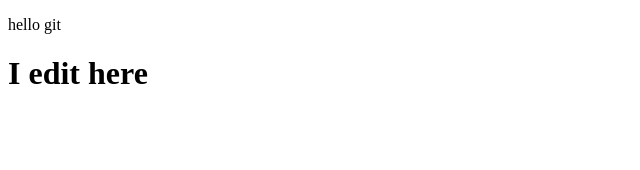
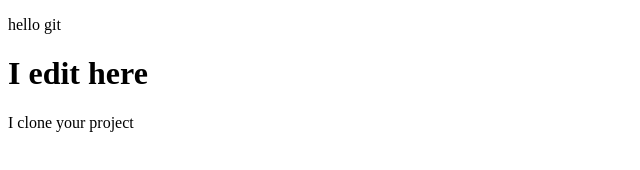
Before and after one commit to visalicetea/learningGit, a plain HTML site: page index.html in a window 1280 px wide. Shown: the whole page, without its empty margins (0-640 px from the left). Drawn offline with Linux system fonts and the light colour scheme.

Commit message:
add p tag in index.html

```diff
--- a/index.html
+++ b/index.html
@@ -8,5 +8,6 @@
 <body>
     <p>hello git</p>
     <h1>I edit here</h1>
+    <p>I clone your project</p>
 </body>
 </html>
```
